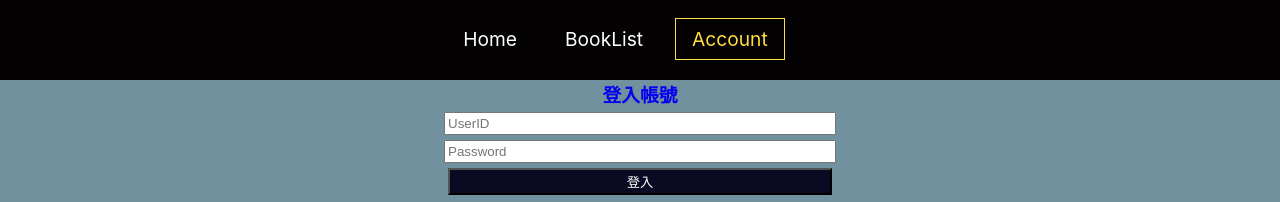
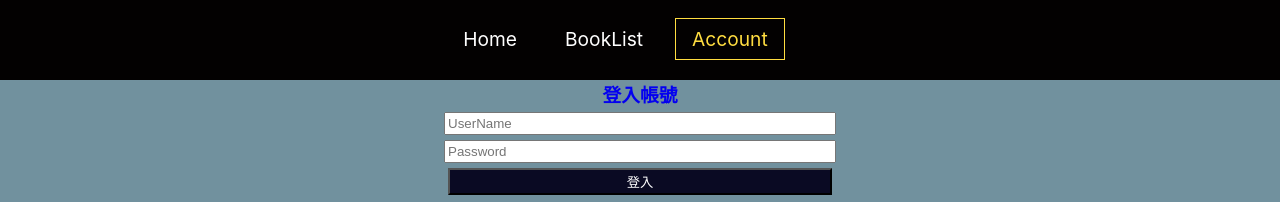
Before and after one commit to chengshengzhe/DataBaseProject, a React (Create React App) app: page /Account in a window 1280 px wide. Shown: the top 202 px of the page. Built offline with nearby package versions, Linux system fonts and the light colour scheme.

Commit message:
add email

```diff
--- a/src/components/Pages/Account.js
+++ b/src/components/Pages/Account.js
@@ -3,10 +3,10 @@ import "./Account.css";
 
 export const Account = () => {
   // State for login and registration forms
-  const [regID, setRegID] = useState('');
+  const [regEmail, setRegEmail] = useState('');
   const [regName, setRegName] = useState('');
   const [regPassword, setRegPassword] = useState('');
-  const [loginID, setLoginID] = useState('');
+  const [loginName, setLoginName] = useState('');
   const [loginPassword, setLoginPassword] = useState('');
 
   // State to manage login and registration visibility
@@ -17,7 +17,7 @@ export const Account = () => {
 
   // Registration function
   const handleRegister = () => {
-    console.log(`Registering: UserID = ${regID}, Name = ${regName}, Password = ${regPassword}`);
+    console.log(`Registering: Name = ${regName}, Password = ${regPassword},Email = ${regEmail},`);
 
     // Simulating account creation
     setAccountExists(true);
@@ -27,26 +27,26 @@ export const Account = () => {
     setShowRegister(false);
 
     // Reset registration fields
-    setRegID('');
     setRegName('');
     setRegPassword('');
+    setRegEmail('');
   };
 
   // Login function
   const handleLogin = () => {
-    console.log(`Logging in: UserID = ${loginID}, Password = ${loginPassword}`);
+    console.log(`Logging in: UserName = ${loginName}, Password = ${loginPassword}`);
 
     // Simulating login
-    if (loginID === regID && loginPassword === regPassword) {
+    if (loginName === regName && loginPassword === regPassword) {
       setLoggedIn(true);
-      setAccountInfo({ userID: loginID, name: regName });
-      alert('Logged in successfully!');
+      setAccountInfo({ userName: loginName, name: regName });
+      alert('登入成功');
     } else {
       alert('Incorrect credentials. Please try again.');
     }
 
     // Reset login fields
-    setLoginID('');
+    setLoginName('');
     setLoginPassword('');
   };
 
@@ -54,7 +54,7 @@ export const Account = () => {
   const handleLogout = () => {
     setLoggedIn(false);
     setAccountInfo(null);
-    alert('登出成功!');
+    alert('登出成功');
   };
 
   return (
@@ -73,9 +73,9 @@ export const Account = () => {
           <h3>登入帳號</h3>
           <input
             type="text"
-            placeholder="UserID"
-            value={loginID}
-            onChange={(e) => setLoginID(e.target.value)}
+            placeholder="UserName"
+            value={loginName}
+            onChange={(e) => setLoginName(e.target.value)}
           />
           <input
             type="password"
@@ -96,13 +96,7 @@ export const Account = () => {
             <div id="registration-form">
               <input
                 type="text"
-                placeholder="UserID"
-                value={regID}
-                onChange={(e) => setRegID(e.target.value)}
-              />
-              <input
-                type="text"
-                placeholder="Name"
+                placeholder="UserName"
                 value={regName}
                 onChange={(e) => setRegName(e.target.value)}
               />
@@ -111,6 +105,12 @@ export const Account = () => {
                 placeholder="Password"
                 value={regPassword}
                 onChange={(e) => setRegPassword(e.target.value)}
+              />
+              <input
+                type="text"
+                placeholder="Email"
+                value={regEmail}
+                onChange={(e) => setEmail(e.target.value)}
               />
               <button onClick={handleRegister}>註冊</button>
               <button onClick={() => setShowRegister(false)}>返回</button>
```
